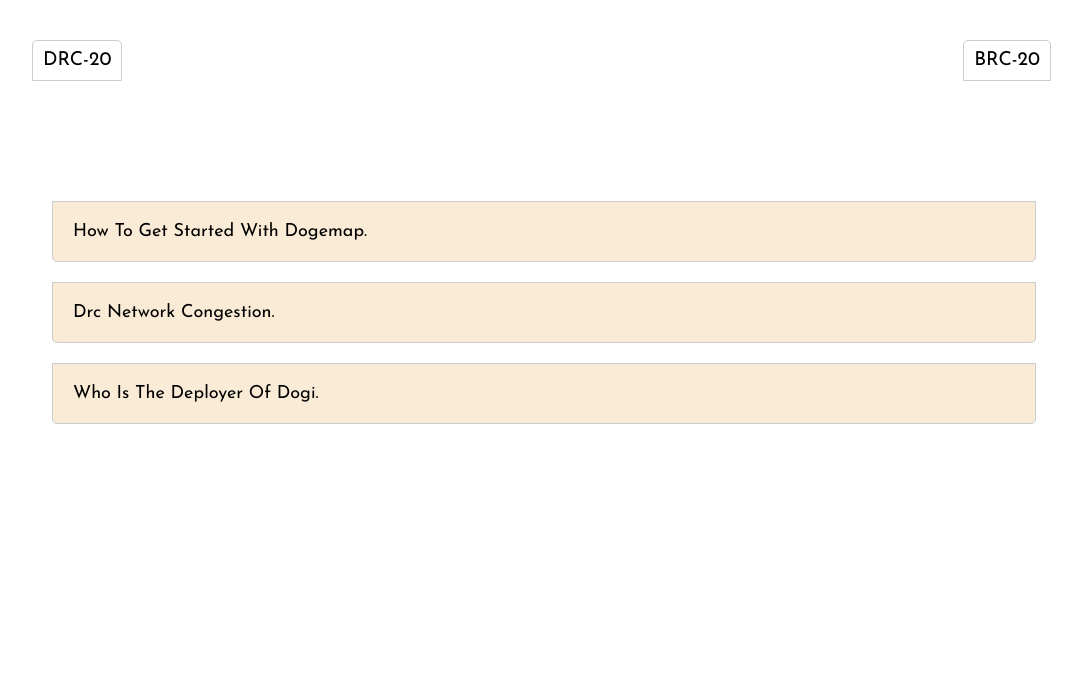
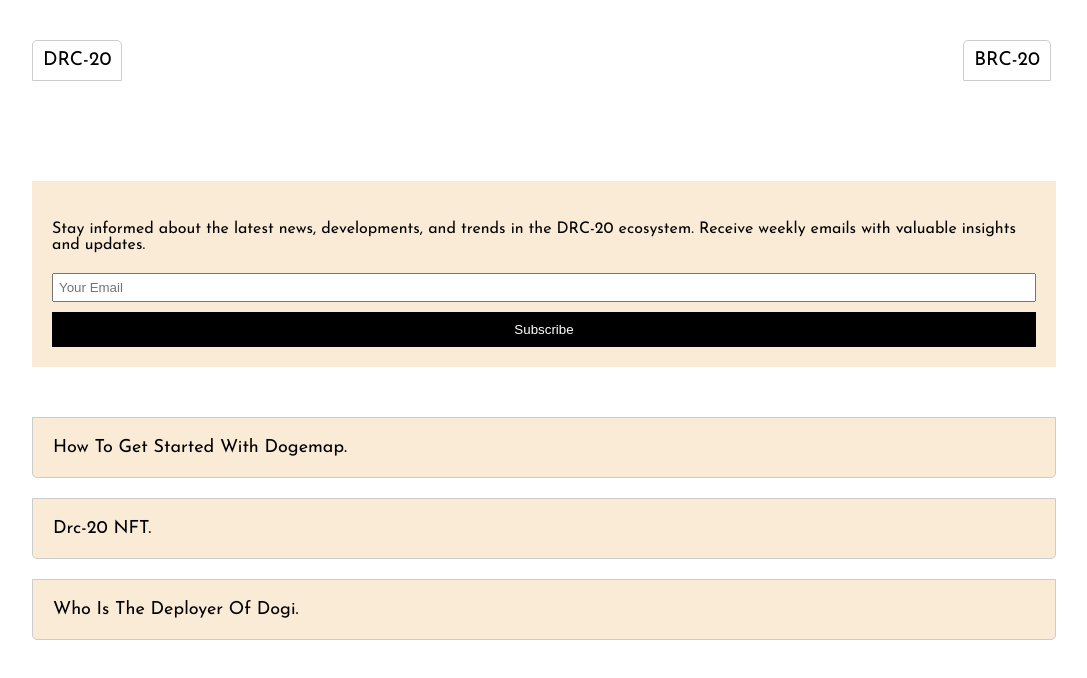
Before and after one commit to Joebakid/drc-20-blog, a plain HTML site: page index.html in a window 1280 px wide. Shown: the whole page, without its empty margins (96-1183 px from the left). Drawn offline with Linux system fonts and the light colour scheme.

Commit message:
news letter added

```diff
--- a/app.js
+++ b/app.js
@@ -31,6 +31,12 @@
   blogLink.addEventListener("click", function () {
     document.querySelector("body").style.transform = "scale(0.9)";
     document.querySelector("body").style.opacity = "0";
+    // gsap.to("body", {
+    //   transform: scale(0.5),
+    //   opacity: 0,
+    //   delay: 5,
+    //   duration: 5,
+    // });
   });
 });
 
--- a/index.html
+++ b/index.html
@@ -6,19 +6,44 @@
     <link rel="stylesheet" href="style.css" />
     <title>Document</title>
   </head>
-  <body class="container" data-barba="wrapper">
+  <body class="container">
     <nav class="tab-container">
       <div class="tab" onclick="openTab('drc')">DRC-20</div>
       <div class="tab" onclick="openTab('brc')">BRC-20</div>
     </nav>
+
+    <div class="subscribe-section">
+      <p class="subscribe-text">
+        Stay informed about the latest news, developments, and trends in the DRC-20 ecosystem. Receive weekly emails with valuable insights and updates.</p>
+
+      </p>
+      <form
+        class="form-newsletter"
+        name="contact"
+        method="POST"
+        data-netlify="true"
+        onsubmit="submit"
+      >
+        <label>
+          <input
+            type="email"
+            class="field"
+            placeholder="Your Email"
+            name="email"
+            required
+        /></label>
+
+        <button type="submit" class="btn-form">Subscribe</button>
+      </form>
+    </div>
 
     <div id="drcContent" class="tab-content">
       <!-- Content for DRC tab -->
       <a href="blog-pages/dogemap.html" class="blog-page"
         >How to get started with dogemap.</a
       >
-      <a href="" class="blog-page">drc network congestion.</a>
-      <a href="" class="blog-page">who is the deployer of dogi.</a>
+      <a href="" class="blog-page">Drc-20 NFT.</a>
+      <a href="" class="blog-page">Who is the deployer of dogi.</a>
     </div>
 
     <div id="brcContent" class="tab-content">
--- a/style.css
+++ b/style.css
@@ -16,6 +16,47 @@
   margin: 0 auto;
   padding: 20px 0;
   overflow-x: hidden;
+}
+
+.subscribe-section {
+  display: flex;
+  flex-direction: column;
+  background-color: antiquewhite;
+  align-items: center;
+  width: 100%;
+  padding: 20px;
+  margin-bottom: 50px;
+}
+
+.subscribe-text {
+  padding: 20px 0;
+}
+.subscribe-input {
+  width: 100%;
+}
+
+/* FORM */
+.field {
+  padding: 5px;
+}
+
+.form-newsletter {
+  display: flex;
+  gap: 10px;
+  width: 100%;
+  flex-direction: column;
+}
+
+.field {
+  width: 100%;
+}
+
+.btn-form {
+  width: 100%;
+  padding: 10px;
+  border: none;
+  background-color: black;
+  color: #fff;
 }
 
 /* TAB */
@@ -42,7 +83,7 @@
 
 .tab-content {
   display: flex;
-  padding: 20px;
+  /* padding: 20px; */
 }
 
 .active {
@@ -78,6 +119,20 @@
 
 /* DOGEMAP PAGE */
 
+.navigation-page-section-div {
+  display: flex;
+  flex-direction: column;
+  margin: 50px 0;
+  justify-content: center;
+  align-items: center;
+}
+
+.navigation-page-section-div a {
+  border-bottom: 1px solid black;
+  padding: 20px 0;
+  width: 100%;
+}
+
 .dogemap-body {
   padding: 40px;
 }
```
Also changed, not shown: blog-pages/dogemap.html (+8 -0 lines).
